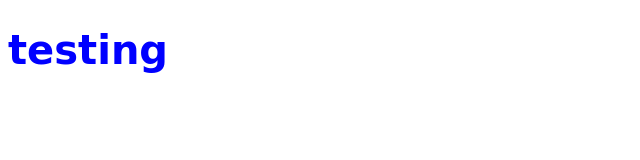
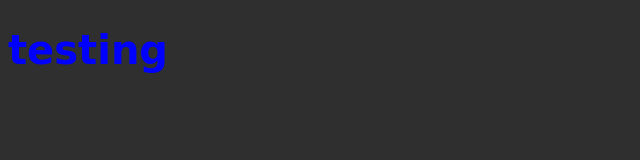
Before and after one commit to kaytonar/learning_html, a plain HTML site: page testing/index.html in a window 1280 px wide. Shown: the whole page, without its empty margins (0-640 px from the left). Drawn offline with Linux system fonts and the light colour scheme.

Commit message:
changed background color

```diff
--- a/testing/css/master.css
+++ b/testing/css/master.css
@@ -3,3 +3,6 @@ h1 {
     font-size: 40px;
     font-family: cursive;
 }
+ body {
+    background-color: #2f2f2f;
+ }
```
